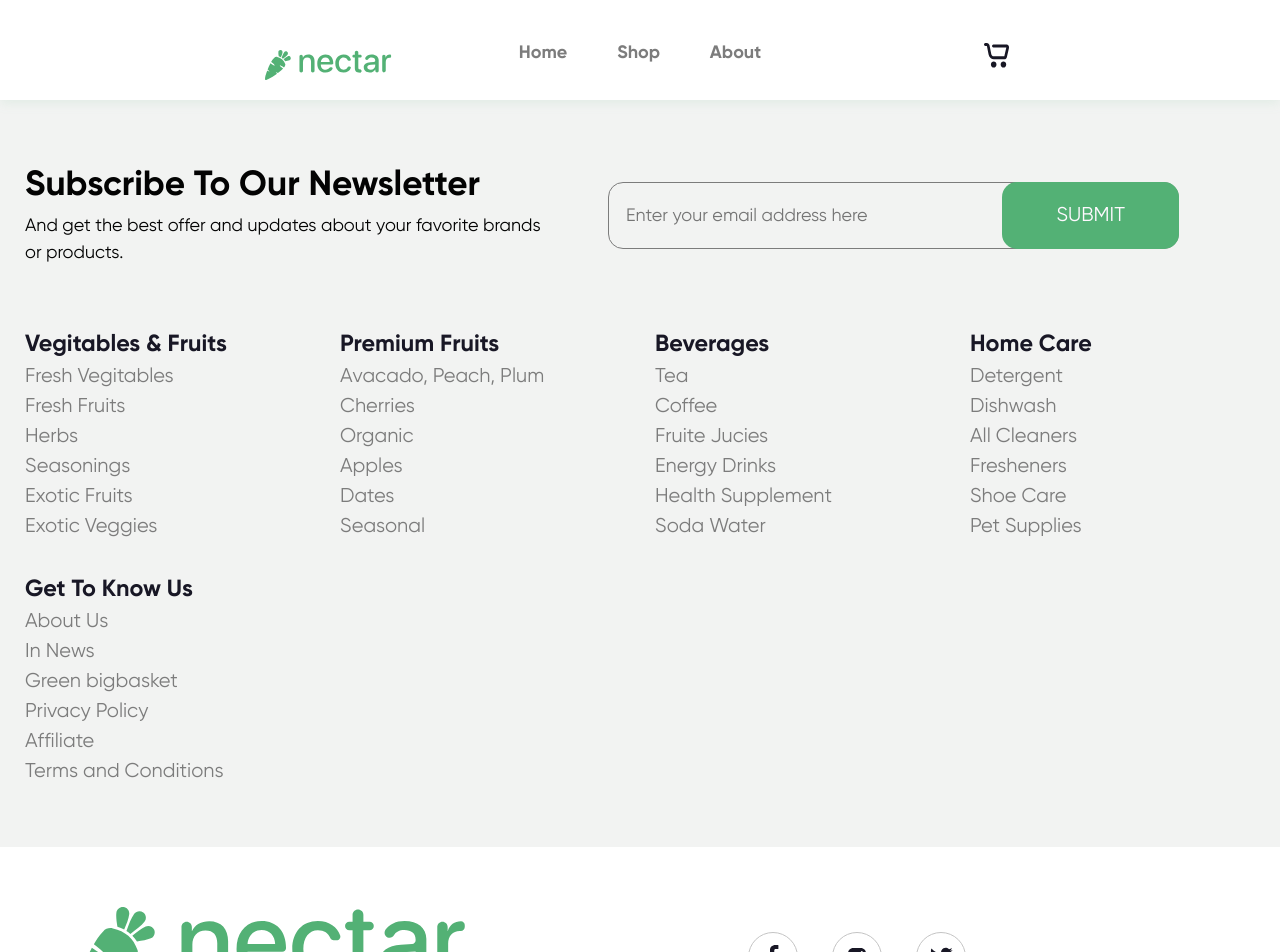
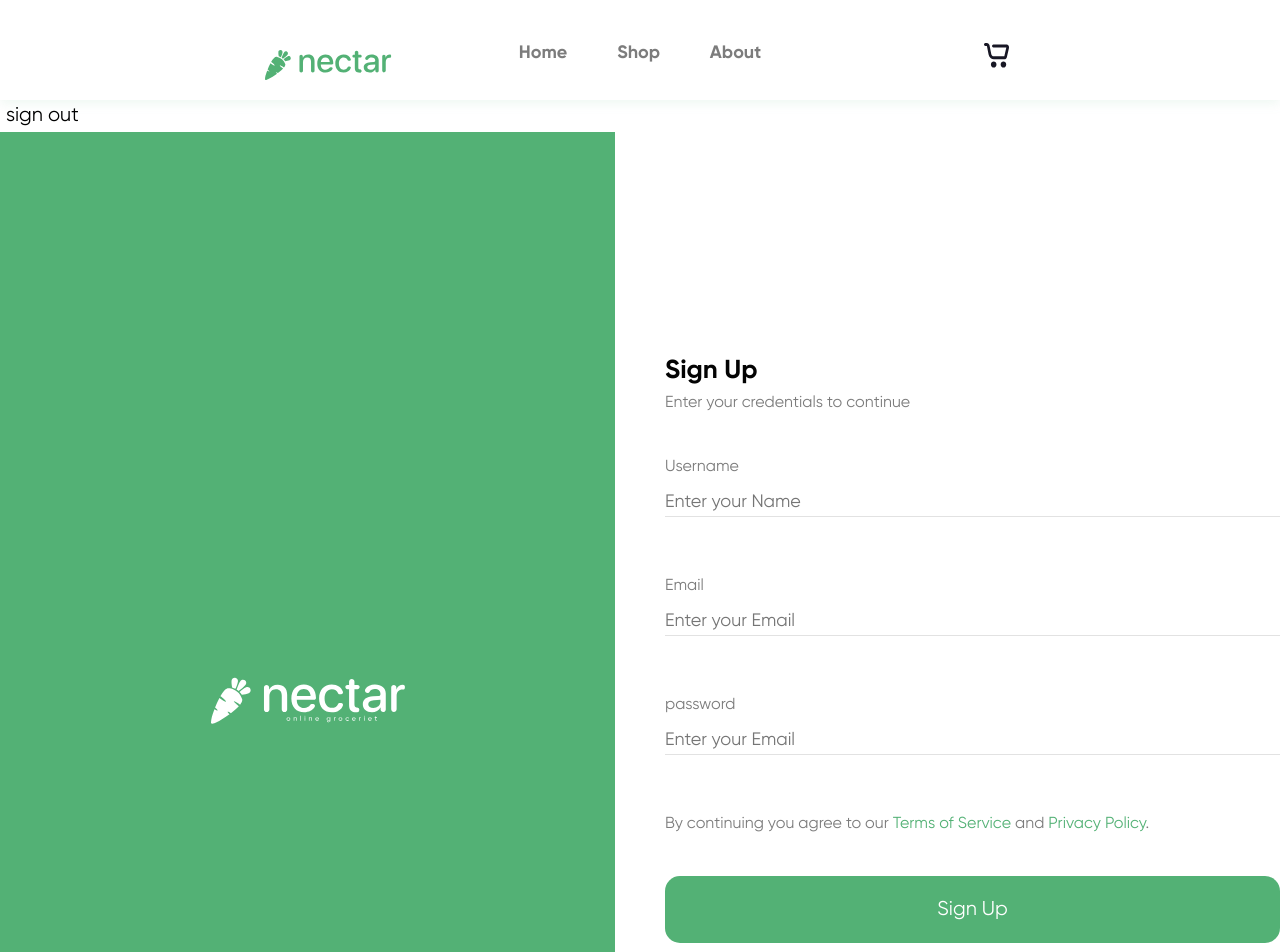
Before and after one commit to imMahmoudKamal/online-groceries, a Vue app: page /signup in a window 1280 px wide. Shown: the top 952 px of the page. Built offline with nearby package versions, Linux system fonts and the light colour scheme; no server answers.

Commit message:
add auth

```diff
--- a/package.json
+++ b/package.json
@@ -8,6 +8,7 @@
     "lint": "eslint . --ext .vue,.js,.jsx,.cjs,.mjs --fix --ignore-path .gitignore"
   },
   "dependencies": {
+    "firebase": "^9.7.0",
     "swiper": "^8.0.7",
     "vue": "^3.2.31",
     "vue-router": "^4.0.12",
--- a/src/App.vue
+++ b/src/App.vue
@@ -8,6 +8,34 @@
 import { RouterView } from 'vue-router';
 import NavbarComp from './components/layout/NavbarComp.vue';
 import FooterComp from './components/layout/FooterComp.vue';
+
+import { onBeforeMount } from 'vue';
+import { useRouter, useRoute } from 'vue-router';
+import firebase from 'firebase/compat/app'; //v9
+
+const router = useRouter();
+const route = useRoute();
+
+// onBeforeMount(() => {
+//   // firebase.auth().onAuthStateChanged((user) => {
+//   //   if (!user) {
+//   //     router.push('signin');
+//   //   }
+
+//   //   if (user && (route.path == '/signin' || route.path == '/signup')) {
+//   //     router.push('/');
+//   //   }
+//   // });
+// });
+
+onBeforeMount(() => {
+  firebase.auth().onAuthStateChanged((user) => {
+
+    if (!user && (route.path == '/')) {
+      router.push('/signin');
+    }
+  });
+});
 </script>
 
 <style>
--- a/src/components/layout/NavbarComp.vue
+++ b/src/components/layout/NavbarComp.vue
@@ -5,23 +5,41 @@
         <LogoIcon class="logo-icon" />
       </router-link>
       <button>
-        <CartIcon class="cart-icon" />
+        <CartIcon class="cart-icon" @click="handleRoute"/>
       </button>
     </div>
     <nav>
       <ul class="navigation">
-        <li><router-link to="/">Home</router-link></li>
+        <li><router-link to="/" @click="handleRoute">Home</router-link></li>
         <li><router-link to="/shop">Shop</router-link></li>
         <li><router-link to="/about">About</router-link></li>
       </ul>
     </nav>
   </header>
+  <button @click="handleSignOut">sign out</button>
 </template>
 <script setup>
 // export default {};
 // Element.getBoundingClientRect()
 import LogoIcon from '@imgs/svg/logo-icon.svg';
 import CartIcon from '@imgs/svg/cart-icon.svg';
+import firebase from 'firebase/compat/app'; //v9
+import { useRouter } from 'vue-router';
+const router = useRouter();
+
+const handleSignOut = () => {
+  firebase.auth().signOut();
+  router.push('/signin');
+};
+
+const handleRoute = () => {
+  firebase.auth().onAuthStateChanged((user)=>{
+   if(!user){
+     router.push('/signin');
+   }
+
+  })
+};
 </script>
 <style lang="css" scoped>
 header {
--- a/src/main.js
+++ b/src/main.js
@@ -2,6 +2,21 @@ import { createApp } from 'vue';
 import App from './App.vue';
 import router from './router';
 import store from './store';
+
+import firebase from 'firebase/compat/app';
+import 'firebase/compat/auth';
+import 'firebase/compat/firestore';
+
+const firebaseConfig = {
+  apiKey: 'AIzaSyBllphXnX_P6qwCz8UDma8ObhKWR1WFjSA',
+  authDomain: 'authapp-cf239.firebaseapp.com',
+  projectId: 'authapp-cf239',
+  storageBucket: 'authapp-cf239.appspot.com',
+  messagingSenderId: '657920867755',
+  appId: '1:657920867755:web:bdcbed9480bcacbf96e6ee',
+};
+
+firebase.initializeApp(firebaseConfig);
 
 const app = createApp(App);
 
--- a/src/router/index.js
+++ b/src/router/index.js
@@ -25,6 +25,16 @@ const router = createRouter({
       name: 'About',
       component: About,
     },
+    {
+      path: '/signup',
+      name: 'signup',
+      component: () => import('../views/SIgnUpView.vue'),
+    },
+    {
+      path: '/signin',
+      name: 'signin',
+      component: () => import('../views/SignInView.vue'),
+    },
   ],
 });
 
--- /dev/null
+++ b/src/views/SIgnUpView.vue
@@ -0,0 +1,197 @@
+<template>
+  <div class="parent">
+    <div class="parent__logo">
+      <LogoIcon class="logo__small" />
+      <LogoIconBig class="logo__big" />
+    </div>
+    <div class="parent__form">
+      <div class="parent__form__header">
+        <h1>Sign Up</h1>
+        <p>Enter your credentials to continue</p>
+      </div>
+      <form class="parent__form__form" @submit.prevent="handleForm">
+        <label for="name">Username</label>
+        <input
+          type="text"
+          placeholder="Enter your Name"
+          name="name"
+          class="input-btn"
+          v-model="name"
+        />
+        <label for="email">Email</label>
+        <input
+          type="email"
+          placeholder="Enter your Email"
+          name="email"
+          class="input-btn"
+          v-model="email"
+        />
+        <label for="password">password</label>
+        <input
+          type="password"
+          placeholder="Enter your Email"
+          name="password"
+          class="input-btn"
+          v-model="password"
+        />
+        <p>
+          By continuing you agree to our
+          <span style="color: #53b175">Terms of Service</span> and
+          <span style="color: #53b175">Privacy Policy</span>.
+        </p>
+        <input type="submit" value="Sign Up" class="submit-btn" />
+      </form>
+      <span v-if="error" style="color: red; font-size: 16px">{{ error }}</span>
+      <p class="signin">
+        Already have an account?<span
+          ><router-link
+            style="color: #53b175; text-decoration: none"
+            to="/signin"
+            >Sign In</router-link
+          ></span
+        >
+      </p>
+    </div>
+  </div>
+</template>
+
+<script setup>
+import LogoIcon from '@imgs/svg/trademark.svg';
+import LogoIconBig from '@imgs/svg/trademarkbig.svg';
+
+import firebase from 'firebase/compat/app'; //v9
+
+import { ref } from '@vue/reactivity';
+const name = ref('');
+const email = ref('');
+const password = ref('');
+const error = ref('');
+
+const handleForm = async () => {
+  try {
+    let user = await firebase
+      .auth()
+      .createUserWithEmailAndPassword(email.value, password.value);
+  } catch (err) {
+    if (password.value.length <= 6) {
+      error.value = 'password must be 6 letters at least';
+    } else {
+      error.value = 'email in use';
+    }
+  }
+};
+
+name, email, password, handleForm;
+</script>
+
+<style lang="scss" scoped>
+* {
+  margin: 0;
+  padding: 0;
+  box-sizing: border-box;
+}
+.parent {
+  display: flex;
+  flex-direction: column;
+  padding: 0 25px;
+  & .parent__logo {
+    display: flex;
+    height: 240px;
+    justify-content: center;
+    align-items: center;
+
+    & .logo__small {
+      width: 194px;
+      height: 55px;
+    }
+    & .logo__big {
+      display: none;
+    }
+  }
+
+  & .parent__form {
+    & .parent__form__header {
+      & h1 {
+        font-size: 26px;
+        color: #030303;
+      }
+
+      & p {
+        font-size: 16px;
+        color: #7c7c7c;
+      }
+    }
+
+    & .parent__form__form {
+      & label {
+        font-size: 16px;
+        color: #7c7c7c;
+        margin-top: 40px;
+        display: block;
+      }
+      & .input-btn {
+        display: block;
+        border: none;
+        outline: none;
+        border-bottom: 1px solid #e2e2e2;
+        margin-top: 10px;
+        margin-bottom: 57px;
+        width: 100%;
+        color: #030303;
+        font-size: 18px;
+      }
+      & p {
+        font-size: 16px;
+        color: #7c7c7c;
+        margin-bottom: 40px;
+      }
+
+      & .submit-btn {
+        width: 100%;
+        height: 67px;
+        background-color: #53b175;
+        border-radius: 15px;
+        border: none;
+        outline: none;
+        color: white;
+      }
+    }
+  }
+  & .signin {
+    text-align: center;
+    margin-top: 40px;
+    margin-bottom: 40px;
+  }
+
+  @media (min-width: 1200px) {
+    display: grid;
+    grid-template-columns: 1fr 1fr;
+    padding: 0;
+    gap: 50px;
+
+    & .parent__logo {
+      grid-column: 1/1;
+      background-color: #53b175;
+      height: 100%;
+      display: flex;
+      justify-content: center;
+      align-items: center;
+
+      & .logo__small {
+        display: none;
+      }
+      & .logo__big {
+        display: block;
+        width: 194px;
+        height: 55px;
+      }
+    }
+
+    & .parent__form {
+      max-width: 728px;
+      margin-top: 220px;
+      margin-bottom: 220px;
+    }
+  }
+}
+</style>
--- /dev/null
+++ b/src/views/SignInView.vue
@@ -0,0 +1,181 @@
+<template>
+  <div class="parent">
+    <div class="parent__logo">
+      <LogoIcon class="logo__small" />
+      <LogoIconBig class="logo__big" />
+    </div>
+    <div class="parent__form">
+      <div class="parent__form__header">
+        <h1>Loging</h1>
+        <p>Enter your emails and password</p>
+      </div>
+      <form class="parent__form__form" @submit.prevent="handleForm">
+        <label for="email">Email</label>
+        <input
+          type="email"
+          placeholder="Enter your Email"
+          name="email"
+          class="input-btn"
+          v-model="email"
+        />
+        <label for="password">password</label>
+        <input
+          type="password"
+          placeholder="Enter your Email"
+          name="password"
+          class="input-btn"
+          v-model="password"
+        />
+        <input type="submit" value="Log In" class="submit-btn" />
+      </form>
+      <span v-if="error" style="color: red; font-size: 16px">{{ error }}</span>
+      <p class="signin">
+        Don’t have an account?<span
+          ><router-link
+            style="color: #53b175; text-decoration: none"
+            to="/signup"
+          >
+            Sign Up</router-link
+          ></span
+        >
+      </p>
+    </div>
+  </div>
+</template>
+
+<script setup>
+import LogoIcon from '@imgs/svg/trademark.svg';
+import LogoIconBig from '@imgs/svg/trademarkbig.svg';
+
+import firebase from 'firebase/compat/app'; //v9
+import { useRouter, useRoute } from 'vue-router';
+import { ref } from '@vue/reactivity';
+
+const router=useRouter();
+
+const email = ref('');
+const password = ref('');
+const error = ref('');
+const handleForm = async () => {
+  try {
+    let user = await firebase
+      .auth()
+      .signInWithEmailAndPassword(email.value, password.value);
+          router.push('/');
+  } catch (err) {
+    error.value = 'invalid password or email';
+  }
+};
+</script>
+
+<style lang="scss" scoped>
+* {
+  margin: 0;
+  padding: 0;
+  box-sizing: border-box;
+}
+.parent {
+  display: flex;
+  flex-direction: column;
+  padding: 0 25px;
+  & .parent__logo {
+    display: flex;
+    height: 240px;
+    justify-content: center;
+    align-items: center;
+
+    & .logo__small {
+      width: 194px;
+      height: 55px;
+    }
+    & .logo__big {
+      display: none;
+    }
+  }
+
+  & .parent__form {
+    & .parent__form__header {
+      & h1 {
+        font-size: 26px;
+        color: #030303;
+      }
+
+      & p {
+        font-size: 16px;
+        color: #7c7c7c;
+      }
+    }
+
+    & .parent__form__form {
+      & label {
+        font-size: 16px;
+        color: #7c7c7c;
+        margin-top: 40px;
+        display: block;
+      }
+      & .input-btn {
+        display: block;
+        border: none;
+        outline: none;
+        border-bottom: 1px solid #e2e2e2;
+        margin-top: 10px;
+        margin-bottom: 57px;
+        width: 100%;
+        color: #030303;
+        font-size: 18px;
+      }
+      & p {
+        font-size: 16px;
+        color: #7c7c7c;
+        margin-bottom: 40px;
+      }
+
+      & .submit-btn {
+        width: 100%;
+        height: 67px;
+        background-color: #53b175;
+        border-radius: 15px;
+        border: none;
+        outline: none;
+        color: white;
+      }
+    }
+  }
+  & .signin {
+    text-align: center;
+    margin-top: 40px;
+    margin-bottom: 40px;
+  }
+
+  @media (min-width: 1200px) {
+    display: grid;
+    grid-template-columns: 1fr 1fr;
+    padding: 0;
+    gap: 50px;
+
+    & .parent__logo {
+      grid-column: 1/1;
+      background-color: #53b175;
+      height: 100%;
+      display: flex;
+      justify-content: center;
+      align-items: center;
+
+      & .logo__small {
+        display: none;
+      }
+      & .logo__big {
+        display: block;
+        width: 194px;
+        height: 55px;
+      }
+    }
+
+    & .parent__form {
+      max-width: 728px;
+      margin-top: 220px;
+      margin-bottom: 220px;
+    }
+  }
+}
+</style>
```
Also changed, not shown: src/assets/images/svg/trademarkbig.svg (added), 1 other file (tests, documents, lock files or other folders).
